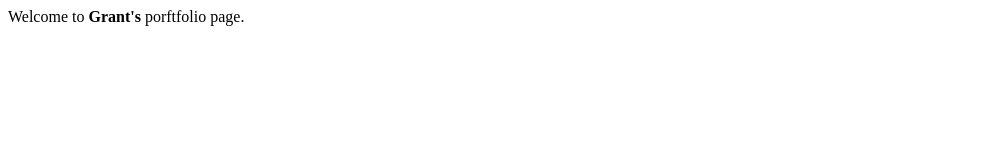
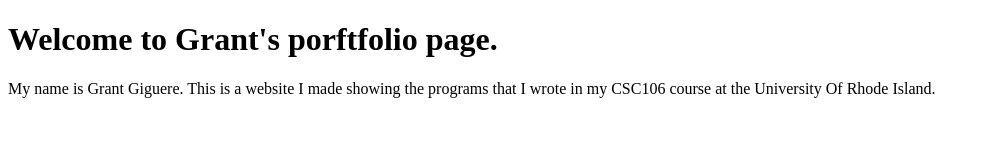
Before and after one commit to grant-giguere/grant-giguere.github.io, a plain HTML site: page index.html in a window 1280 px wide. Shown: the whole page, without its empty margins (0-990 px from the left). Drawn offline with Linux system fonts and the light colour scheme.

Commit message:
Update index.html

```diff
--- a/index.html
+++ b/index.html
@@ -1,12 +1,15 @@
 <!DOCTYPE html>
 <html>
     <head>
-        <title>Grant Giguere Portfolio Page </title>
+        <title>Grant Giguere Programing Portfolio - Main Page </title>
         <meta charset="utf-8">
         <title>HTML basics</title>
     </head>
     <body>
-        Welcome to <strong>Grant's</strong> porftfolio page.
+        <h1>Welcome to <strong>Grant's</strong> porftfolio page.</h1>
+
+My name is Grant Giguere. This is a website I made showing the programs
+that I wrote in my CSC106 course at the University Of Rhode Island.
 
     </body>
 </html>
```
